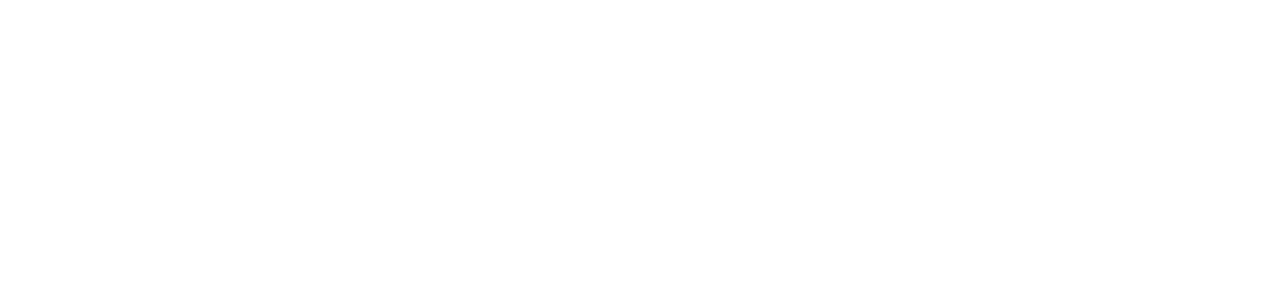
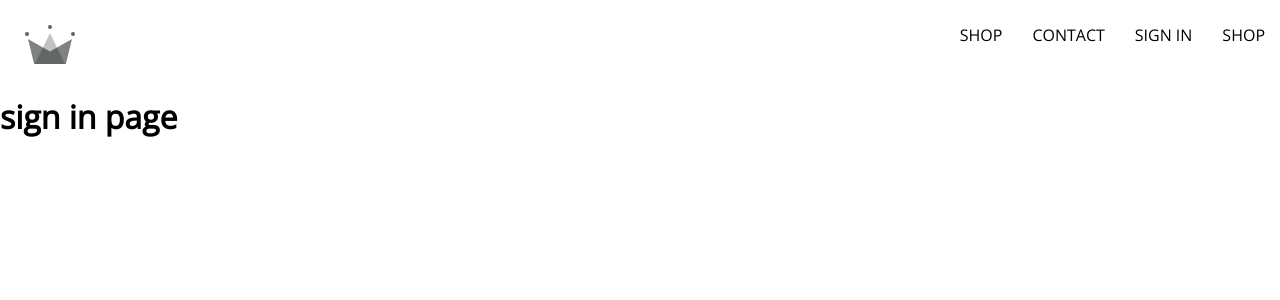
Before and after one commit to nicoisz/eccomerce, a React (Create React App) app in the folder eccommerce/: page /sign-in in a window 1280 px wide. Before the commit this address had no page. Shown: the top 300 px of the page. Built offline with nearby package versions, Linux system fonts and the light colour scheme.

Commit message:
creating sign in with firebase

```diff
--- a/eccommerce/package.json
+++ b/eccommerce/package.json
@@ -6,6 +6,7 @@
     "@testing-library/jest-dom": "^5.17.0",
     "@testing-library/react": "^13.4.0",
     "@testing-library/user-event": "^13.5.0",
+    "firebase": "^10.4.0",
     "react": "^18.2.0",
     "react-dom": "^18.2.0",
     "react-router-dom": "^6.16.0",
--- a/eccommerce/src/App.jsx
+++ b/eccommerce/src/App.jsx
@@ -1,6 +1,7 @@
 import Home from "./routes/home/home.component";
 import { Routes, Route } from "react-router-dom";
 import Navigation from "./components/navigation/navigation.component";
+import SignIn from "./routes/sign-in/sign-in.component";
 
 const Shop = () => {
   return <h1>Hola shop</h1>;
@@ -12,6 +13,7 @@
       <Route path="/" element={<Navigation />}>
         <Route index element={<Home />} />
         <Route path="shop" element={<Shop />} />
+        <Route path="sign-in" element={<SignIn />} />
       </Route>
     </Routes>
   );
--- a/eccommerce/src/components/navigation/navigation.component.jsx
+++ b/eccommerce/src/components/navigation/navigation.component.jsx
@@ -14,6 +14,15 @@
           <Link className="nav-link" to="/shop">
             SHOP
           </Link>
+          <Link className="nav-link" to="/shop">
+            CONTACT
+          </Link>
+          <Link className="nav-link" to="/sign-in">
+            SIGN IN
+          </Link>
+          <Link className="nav-link" to="/shop">
+            SHOP
+          </Link>
         </div>
       </div>
       <Outlet />
--- a/eccommerce/src/index.scss
+++ b/eccommerce/src/index.scss
@@ -7,3 +7,12 @@
   font-family: source-code-pro, Menlo, Monaco, Consolas, "Courier New",
     monospace;
 }
+
+a {
+  text-decoration: none;
+  color: black;
+}
+
+* {
+  box-sizing: border-box;
+}
--- /dev/null
+++ b/eccommerce/src/routes/sign-in/sign-in.component.jsx
@@ -0,0 +1,9 @@
+const SignIn = () => {
+  return (
+    <div>
+      <h1>sign in page</h1>
+    </div>
+  );
+};
+
+export default SignIn;
```
Also changed, not shown: 1 other file (tests, documents, lock files or other folders).
